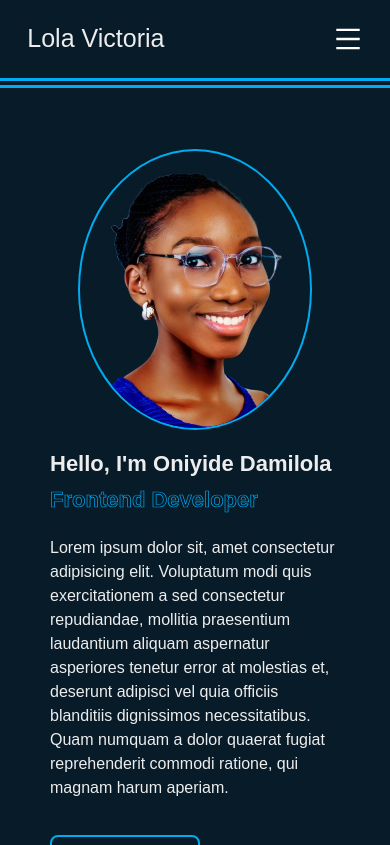
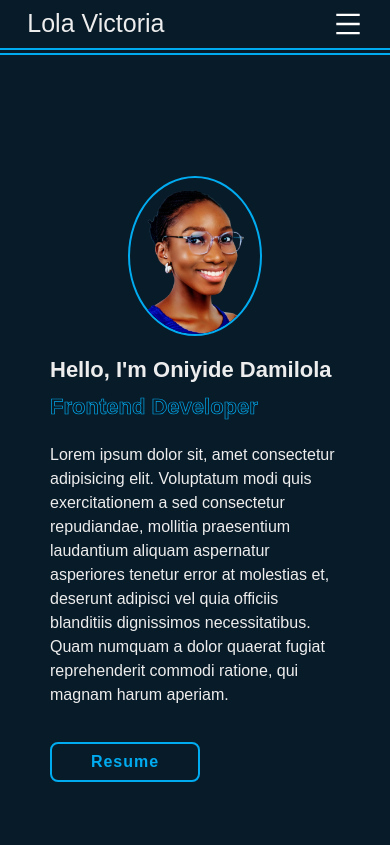
Before and after one commit to LolaVictoria/Portfolio, a React (Vite) app: page / in a window 390 px wide. Shown: the top 845 px of the page. Built offline with nearby package versions, Linux system fonts and the light colour scheme.

Commit message:
external link

```diff
--- a/src/components/navbar.module.css
+++ b/src/components/navbar.module.css
@@ -11,13 +11,14 @@
     align-items: center;
     z-index: 100;
     border-bottom: var(--main-color);
-    border-width: 0 0 10px 0;
+    border-width: 0 0 7px 0;
     border-style: double;
     background: "rgba(255, 255, 255, 0.60)";
     backdropFilter: blur(20px);
 
     @media (max-width: 770px) {
-        padding: 2rem 7%;
+        padding: .5rem 7%;
+
     }
 
 }
--- a/src/components/project.jsx
+++ b/src/components/project.jsx
@@ -15,25 +15,29 @@ const  Project = () => {
                      title="Ecommerce Store"
                      about="lorem35"
                      tools="Typescript + React + TailwindCSS"
-                     liveCode="https://alaba-market.vercel.app"/>
+                     live="https://alaba-market.vercel.app"
+                     code="https://github.com/LolaVictoria/E-Commerce-Store" />
 
                <ProjectComponent
                      title="Study Card"
                      about="A reading guide that helps you to study better"
                      tools="Javascript + React + TailwindCSS"
-                     liveCode="https://study-card-project.vercel.app"/>
+                     live="https://study-card-project.vercel.app"
+                     code="https://github.com/LolaVictoria/Study-Card"/>
 
                <ProjectComponent
                      title="Quiz"
                      about="A Quiz App"
                      tools="Javascript + React + CSS"
-                     liveCode="https://study-card-project.vercel.app"/>
+                     live="https://study-card-project.vercel.app"
+                     code="https://github.com/LolaVictoria/Study-Card"/>
 
                <ProjectComponent
                      title="Portfolio Website"
                      about="My Portfolio Website"
                      tools="Javascript + React + CSS"
-                     liveCode="https:lolas-portfolio.vercel.app"/>
+                     live="https://lolas-portfolio.vercel.app"
+                     code="https://github.com/LolaVictoria/Portfolio"/>
             </div>
         </section>
     )
--- a/src/components/projectComponent.jsx
+++ b/src/components/projectComponent.jsx
@@ -1,11 +1,10 @@
-import { Link } from "react-router-dom"
 import Demo from "../assets/demo.png"
 import styles from "./project.module.css"
 import PropTypes from "prop-types";  // Import PropTypes
 import {IoEyeSharp} from "react-icons/io5"
 import {FaCodeBranch} from "react-icons/fa"
 
-const ProjectComponent = ({about, title, tools, liveCode}) => {
+const ProjectComponent = ({about, title, tools, code, live}) => {
 
     return (
         <div className={styles.projectcolumn}>
@@ -17,15 +16,15 @@ const ProjectComponent = ({about, title, tools, liveCode}) => {
 
                     <p className={styles.tools}>{tools}</p>
                     <div className={styles.btndiv}>
-                    <Link to="">
+                    <a href={code} rel="noopener">
                    <button className={styles.btn}>
                         <span>
                         <FaCodeBranch size={15}/>
                         </span>
                         <span>Code</span>
                    </button>
-                    </Link>
-                    <a href={liveCode} rel="noopener">
+                    </a>
+                    <a href={live} rel="noopener">
                    <button className={styles.btn}>
                         <span>
                         <IoEyeSharp size={20} />
@@ -45,5 +44,6 @@ ProjectComponent.propTypes = {
     title: PropTypes.string.isRequired, // Assuming title is a required string
     about: PropTypes.string.isRequired,
     tools: PropTypes.string.isRequired,
-    liveCode: PropTypes.string.isRequired
+    live: PropTypes.string.isRequired,
+    code: PropTypes.string.isRequired
   };
--- a/src/pages/home.module.css
+++ b/src/pages/home.module.css
@@ -6,10 +6,11 @@
     justify-content: space-between;
     overflow: hidden;
 
-    @media (max-width: 768px) {
+    @media (max-width: 770px) {
         padding: 3.5rem 7% 3rem;
         flex-direction: column;
         justify-content: center;
+
     }
 
 }
@@ -139,6 +140,8 @@
     object-fit: cover;
 
     @media(max-width: 770px) {
+        width: 40%;
+        height: 40%;
     }
 }
 
```
